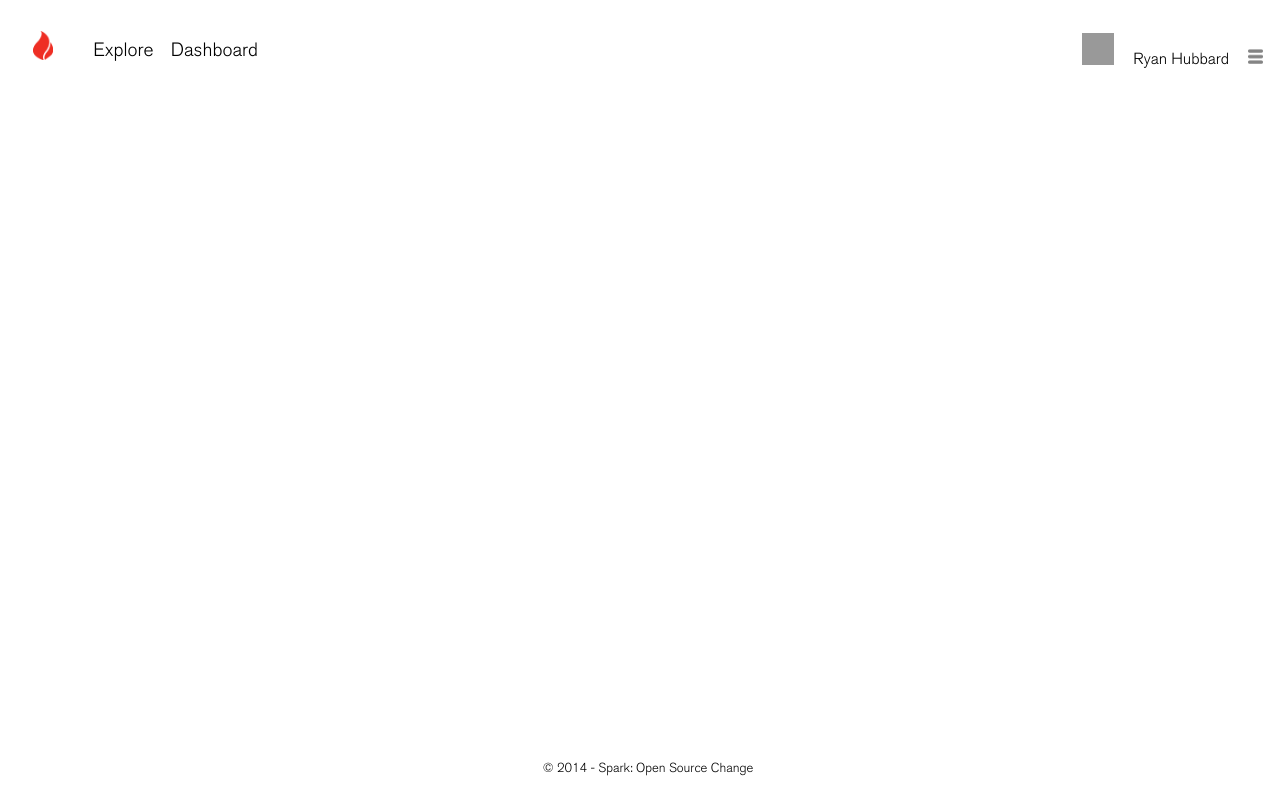
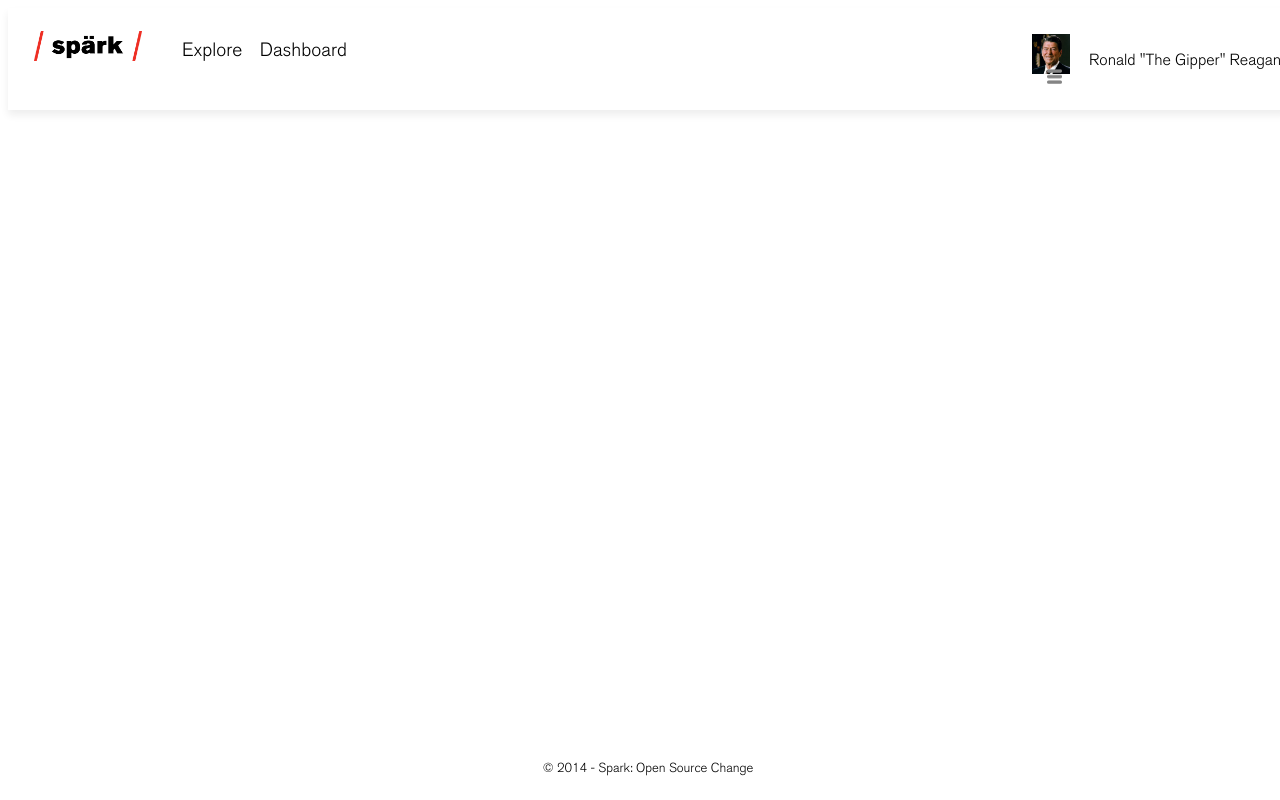
Before and after one commit to rhubbard09/rhubbard09.github.io, a plain HTML site: page dashboard.html in a window 1280 px wide. Drawn offline with nearby package versions, Linux system fonts and the light colour scheme.

Commit message:
edits to dashboard
dashboard edits

```diff
--- a/dashboard.html
+++ b/dashboard.html
@@ -10,19 +10,21 @@
 
 <body>
 <div class="container">
-	<div class="bug">
-		<img src="images/bug.png" width="20px";/>
+	<div class="nav">
+    <div class="bug">
+        <img src="images/text.png" height="30px"/>
     </div>
     <div class="menu">
     	<ul>
-        	<li> Explore </li>
-            <li> Dashboard </li>
+        	<li> <a href=""> Explore </a> </li>
+            <li> <a href=""> Dashboard </a></li>
 		</ul>
     </div>
     <div class="profile">
-       	<div id="profileimage"> </div>
-       	<p>Ryan Hubbard <img src="images/settings.png"></p>
+       	<div id="profileimage"> <img src="images/regan.jpg"> </div>
+       	<p>Ronald "The Gipper" Reagan <img src="images/settings.png"></p>
     </div>
+</div>
 </div>
 <div class="subheader">
 
--- a/jquery.js
+++ b/jquery.js
@@ -24,4 +24,5 @@ $(document).ready(function () {
 		$('.whatwedo').fadeIn(400);
 		$('.footerB').addClass('footerA').removeClass('footerB');
 	})
+
 })
--- a/style-main.css
+++ b/style-main.css
@@ -60,9 +60,18 @@ body {
 }
 
 .login {
+	height: 5px;
+	clear:both;
+	padding-bottom:100px;
+	box-shadow: 0px 5px 8px #EEE;
+}
+
+.login img {
 	text-align:center;
 	margin-top:2%;
+	padding-right:30px;
 	float:right;
+	width: 150px;
 }
 
 .footerB {
@@ -87,9 +96,31 @@ body {
 
 /*----------------Dashboard---------------*/
 
+.nav {
+	height: 2px;
+	clear:both;
+	padding-bottom:100px;
+	box-shadow: 0px 5px 8px #EEE;
+	position:fixed;
+	width:100%;
+	z-index:1;
+}
+
+.nav a:visited,
+.nav a:link,
+.nav a:active {
+	text-decoration:none;
+	color:#000;
+}
+
+.nav a:hover {
+	color:#F00;
+}
+
 .bug {
 	margin: 1.8% 0 0 2%;
 	float: left;
+	display:inline;
 }
 
 .menu {
@@ -106,11 +137,10 @@ body {
 }
 
 .profile {
-	width: 15%;
+	width: 20%;
 	margin: 2% 0 0 2%;
 	float: right;
 	display:inline-block;
-	text
 }
 
 .profile #profileimage {
@@ -118,8 +148,12 @@ body {
 	width:32px;
 	height:32px;
 	display:inline-block;
-	margin: 0 10% 0 0;
+	margin: 0 25px 0 0;
 	float:left;
+}
+
+.profile #profileimage img {
+	max-height:40px;
 }
 
 .profile p img {
```
Also changed, not shown: index.html (+3 -3 lines), images/regan.jpg (added).
